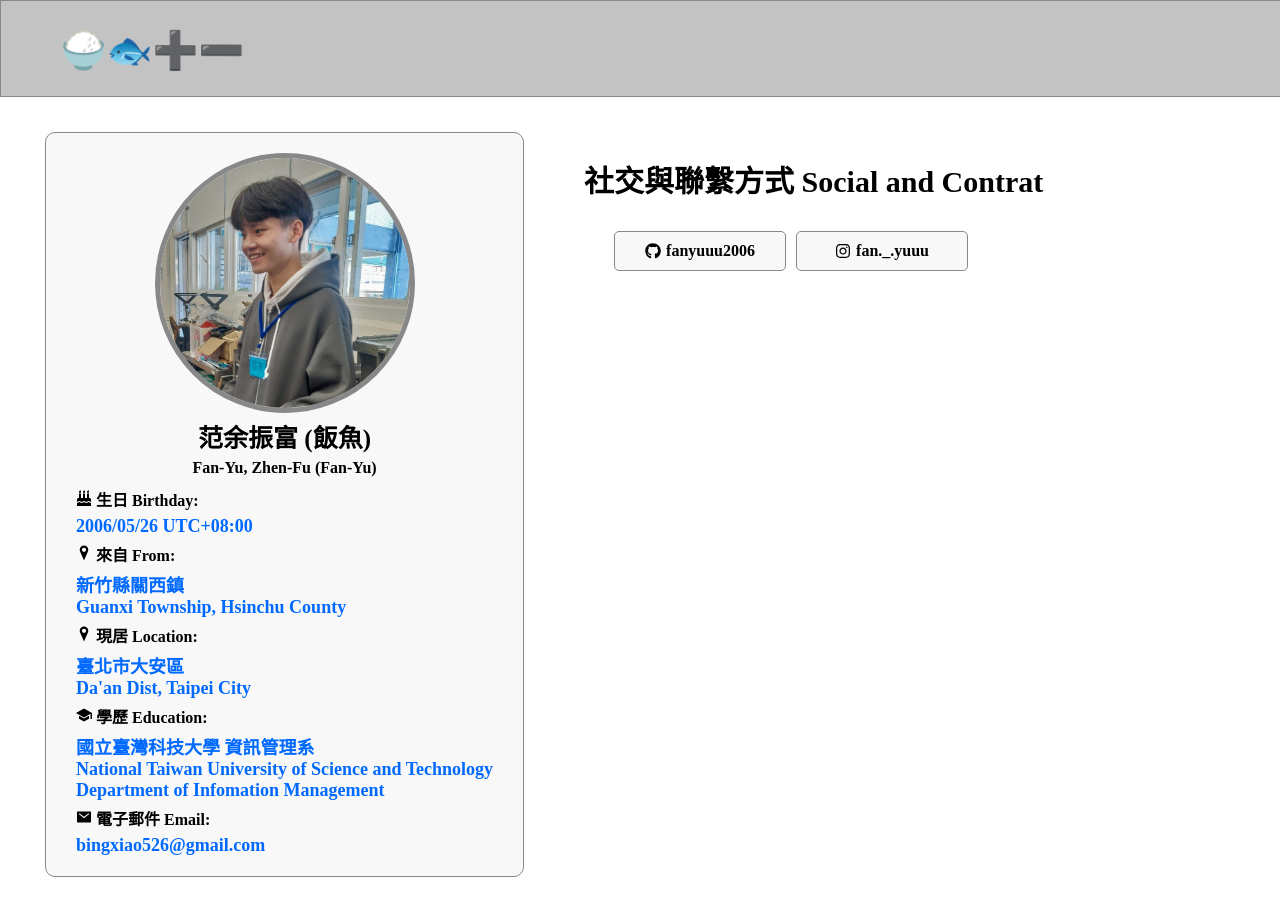
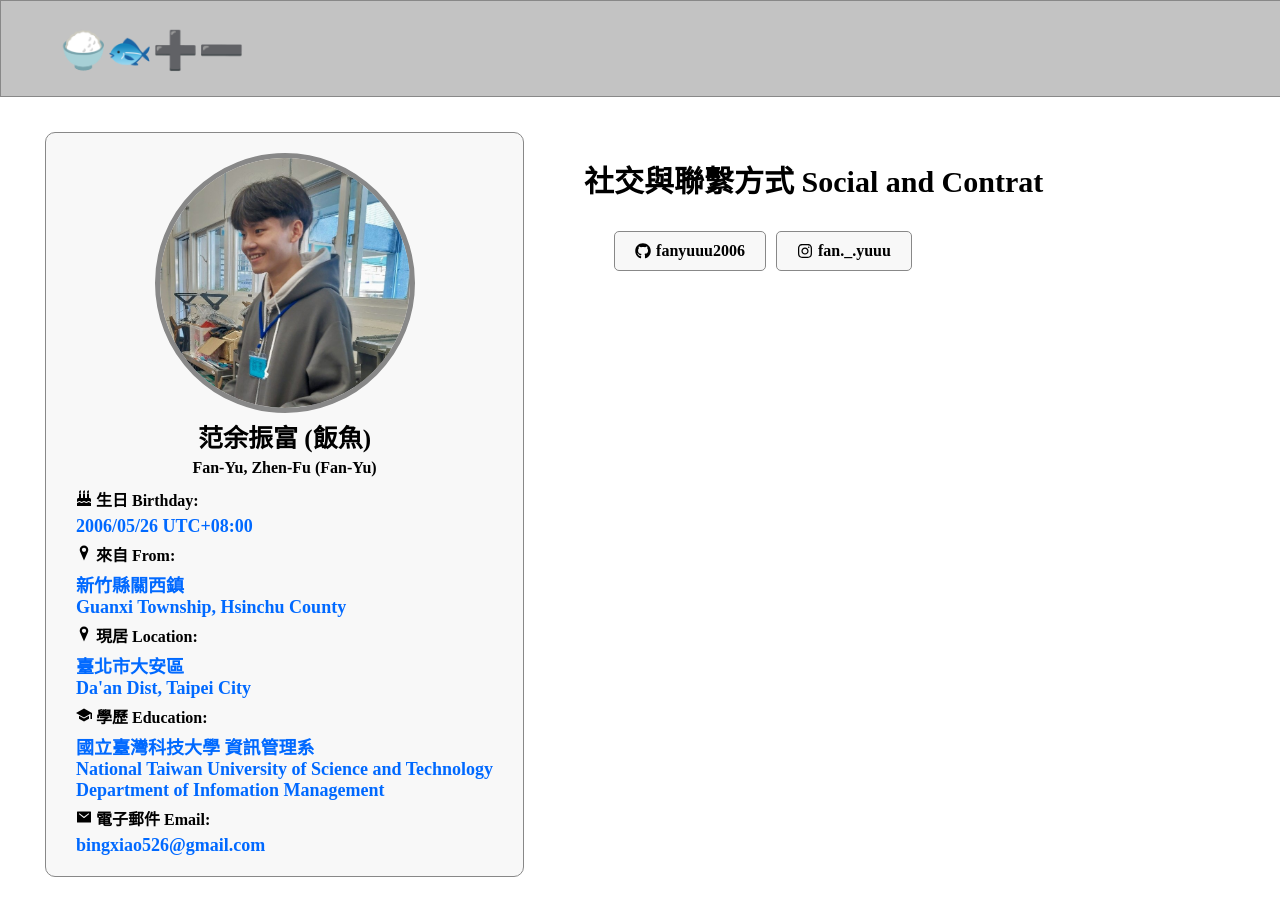
Before and after one commit to fanyuuu2006/fanyu-web, a Next.js app in the folder frontend/: page / in a window 1280 px wide. Shown: the top 912 px of the page. Built offline with nearby package versions, Linux system fonts and the light colour scheme.

Commit message:
feat: ContactLink 內邊距

```diff
--- a/frontend/src/styles/Index/ContactLink.css
+++ b/frontend/src/styles/Index/ContactLink.css
@@ -20,13 +20,13 @@
 
 .ContactLink {
   height: fit-content;
-  width: 150px;
+  width: fit-content;
   font-size: 16px;
   font-weight: bold;
   background-color: var(--background-color);
   border: var(--border-lv1);
   border-radius: 5px;
-  padding: var(--padding-small);
+  padding: var(--padding-small) var(--padding-medium);
   margin: var(--margin-small);
   display: flex;
   justify-content: center;
```
